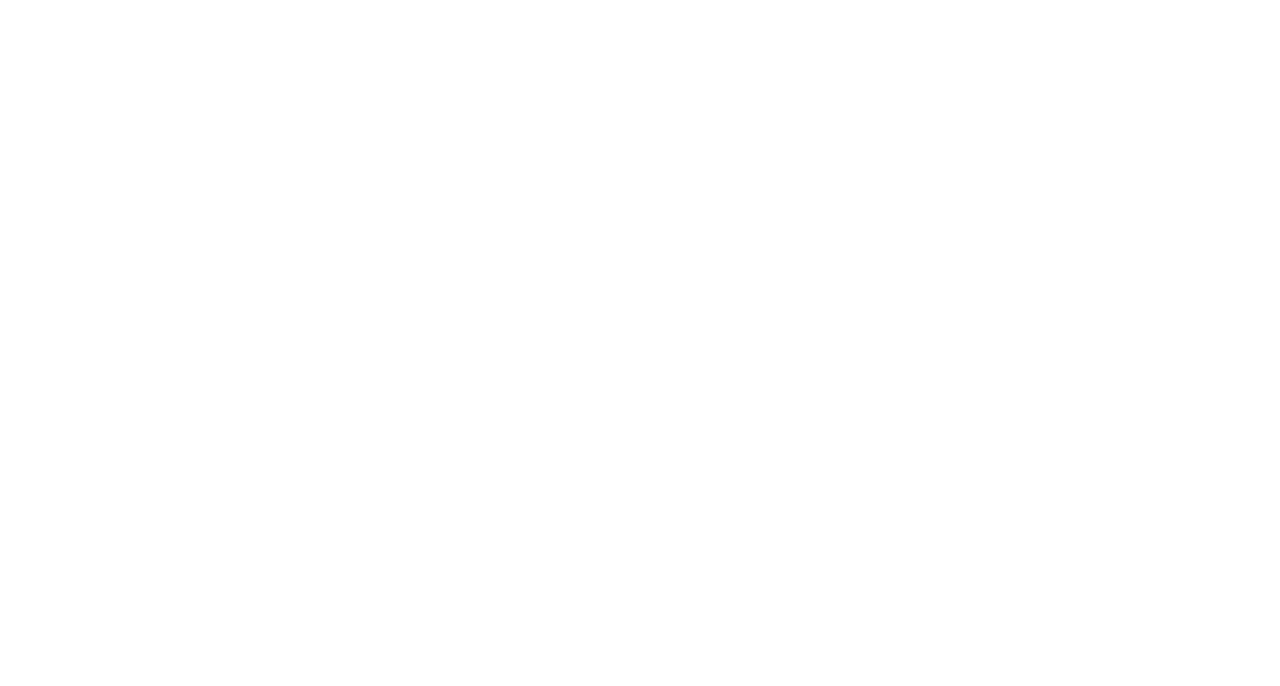
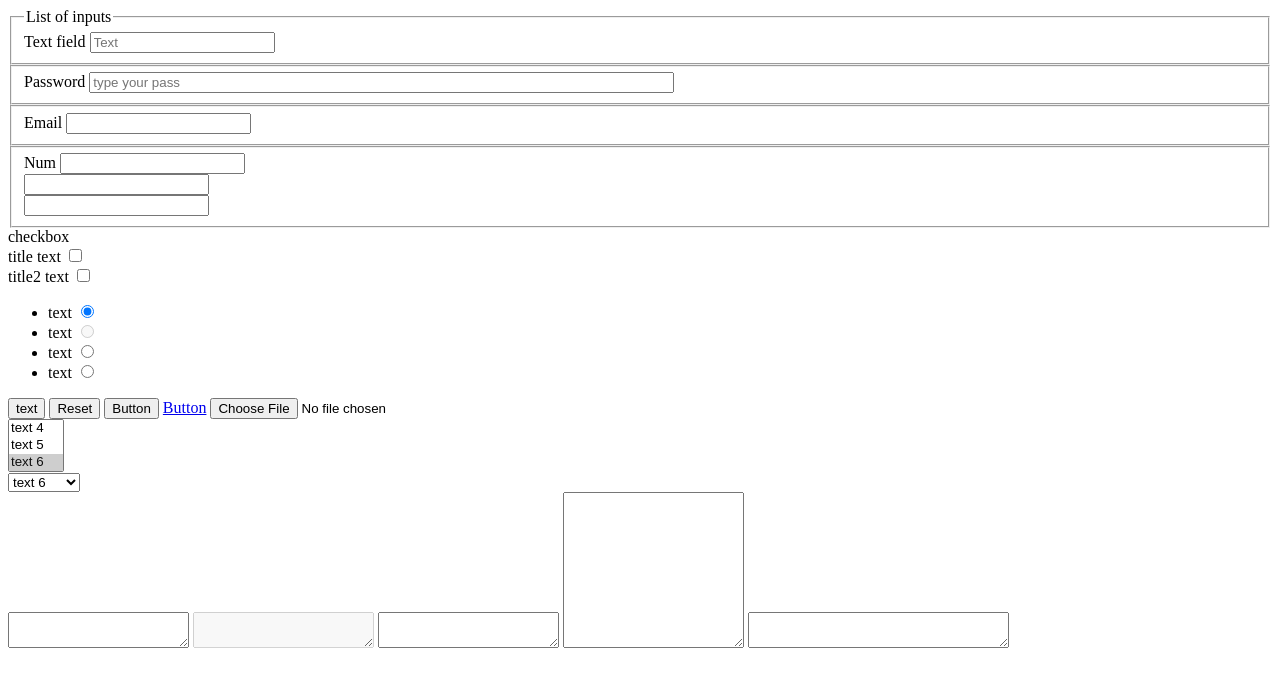
Before and after one commit to gitrate/brainAcademy, a plain HTML site: page HTML/index.html in a window 1280 px wide. Drawn offline with Linux system fonts and the light colour scheme.

```diff
--- a/HTML/index.html
+++ b/HTML/index.html
@@ -1,13 +1,97 @@
-<!DOCTYPE HTML>
-<html>
-<head>
-<title>template</title>
-<link rel="styleshet" href="styles.css">
-<meta charset="UTF-8">
-<meta http-equiv="x-ua-compatible" content="ie=edge">
-<meta name="viewport" content="width=device-width, initial-scale=1.0" />
-</head>
-<body>
+<!doctype html>
+<html lang="en">
+	<head>
+		<meta charset="utf-8">
+		<meta http-equiv="x-ua-compatible" content="ie=edge">
+		<meta name="viewport" content="width=device-width, initial-scale=1.0">
+		<title>Document</title>
+	</head>
+	<body>
+		<form action="">
+			<fieldset>
+				<legend>List of inputs</legend>
+				<span>Text field</span>
+				<input type="text" placeholder="Text">
+			</fieldset>
+			<fieldset>
+				<span>Password</span>
+				<input type="password" placeholder="type your pass" size="70">
+			</fieldset>
+			<fieldset>
+				<span>Email</span>
+				<input type="email">
+			</fieldset>
+			<fieldset>
+				<span>Num</span>
+				<input type="number"><br>
+				<input type="text"><br>
+				<input type="password">
+			</fieldset>
+			<div>
+				<span>checkbox</span>
+				<div>
+					<label for+"checkbox1"><span>title text</span><label>
+					<input type="checkbox" id="checkbox1">
+				</div>
+				<div>
+					<label>
+						title2 text
+						<input type="checkbox">
+					<label>
+				</div>
+				<div>
+					<ul>
+						<li>
+							<span>text</span>
+							<input type="radio" name="radio" checked>
+						</li>
+						<li>
+							<span>text</span>
+							<input type="radio" name="radio" disabled>
+						</li>
+						<li>
+							<span>text</span>
+							<input type="radio" name="radio">
+						</li>
+						<li>
+							<span>text</span>
+							<input type="radio" name="radio">
+						</li>
+					</ul>
+				</div>
+			</div>
 
-</body>
+			<input type="submit" value="text">
+			<input type="reset">
+			<button>Button</button>
+			<a href="#">Button</a>
+			<input type="file">
+
+			<div>
+								<select size="3">
+					<option disabled>text 1</option>
+					<option label="new text">text 2</option>
+					<option value="data">text 3</option>
+					<option>text 4</option>
+					<option>text 5</option>
+					<option selected>text 6</option>
+				</select>
+			</div>
+			<div>
+				<select>
+					<option disabled>text 1</option>
+					<option label="new text">text 2</option>
+					<option value="data">text 3</option>
+					<option>text 4</option>
+					<option>text 5</option>
+					<option selected>text 6</option>
+				</select>
+			</div>
+			<textarea ></textarea>
+			<textarea disabled></textarea>
+			<textarea value="value"></textarea>
+			<textarea rows="10"></textarea>
+			<textarea cols="30" placeholder></textarea>
+		</form>
+	</body>
 </html>
```
Also changed, not shown: HTML/Document 2.html (added, +93 -0 lines), HTML/Document 3.html (added, +40 -0 lines), HTML/дз.txt (added).
